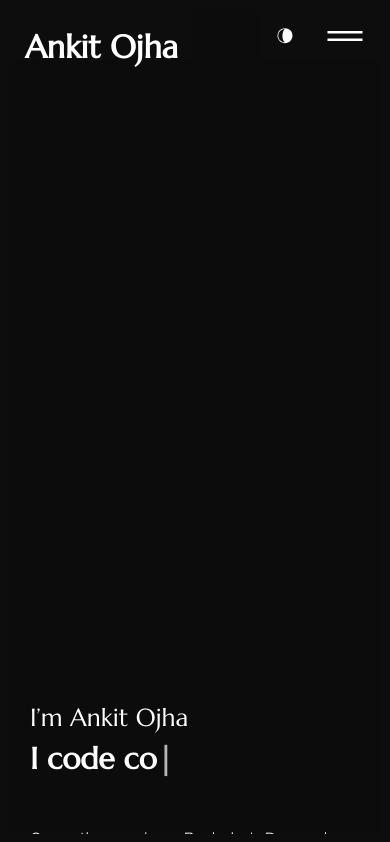
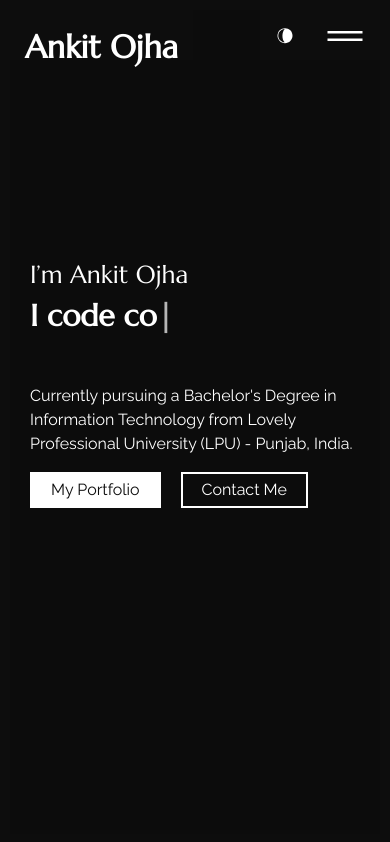
Before and after one commit to ankitojha07/modern_portfolio_react, a React (Create React App) app: page / in a window 390 px wide. Shown: the top 842 px of the page. Built offline with nearby package versions, Linux system fonts and the light colour scheme.

Commit message:
home page image removed

```diff
--- a/src/pages/home/index.js
+++ b/src/pages/home/index.js
@@ -15,10 +15,10 @@ export const Home = () => {
           <meta name="description" content={meta.description} />
         </Helmet>
         <div className="intro_sec d-block d-lg-flex align-items-center ">
-          <div
+          {/* <div
             className="h_bg-image order-1 order-lg-2 h-100 "
             style={{ backgroundImage: `url(${introdata.your_img_url})` }}
-          ></div>
+          ></div> */}
           <div className="text order-1 order-lg-1 h-100 d-lg-flex justify-content-center">
             <div className="align-self-center ">
               <div className="intro mx-auto">
--- a/src/pages/home/style.css
+++ b/src/pages/home/style.css
@@ -41,6 +41,7 @@ section {
     .intro_sec {
         display: block;
         height: auto!important;
+        margin-top: 160px;
     }
 }
 
```
